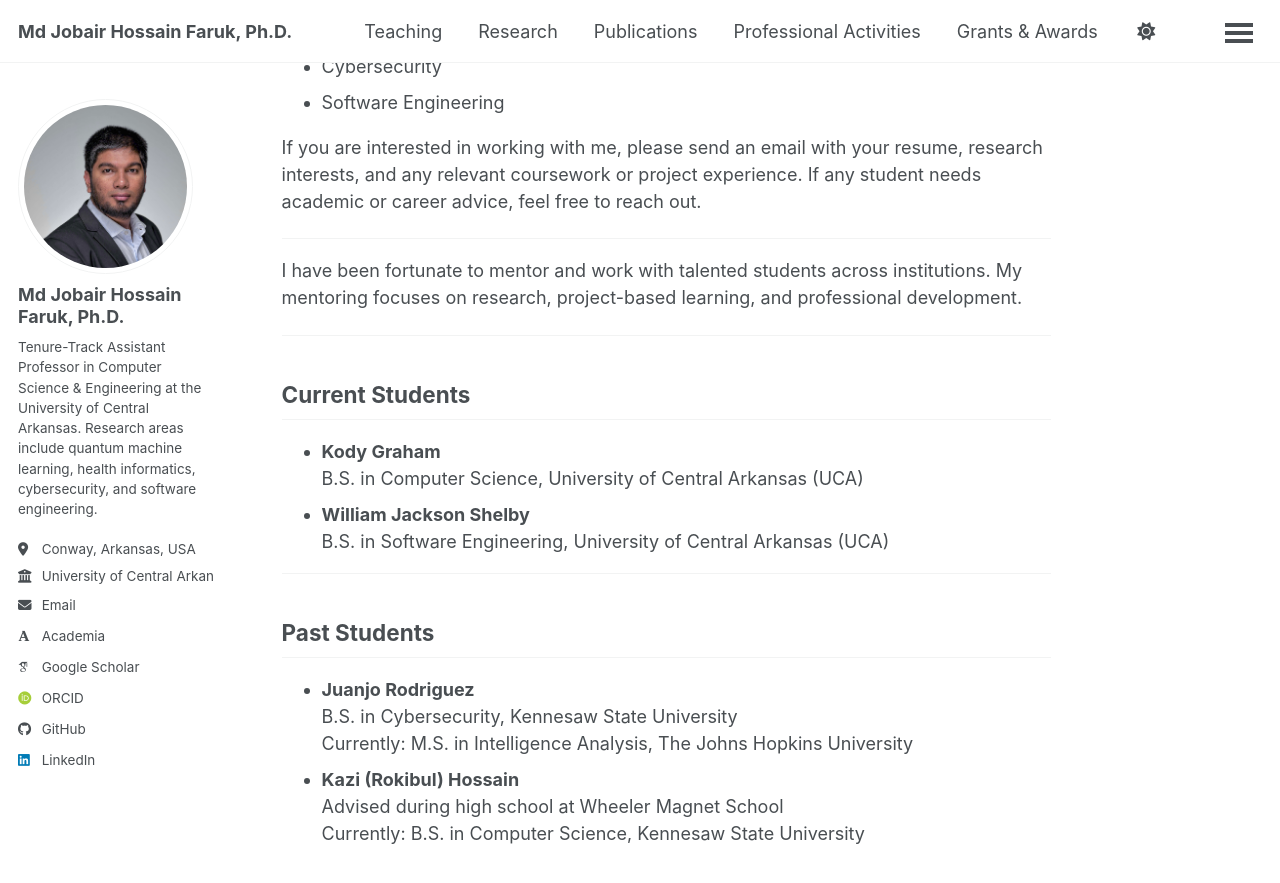
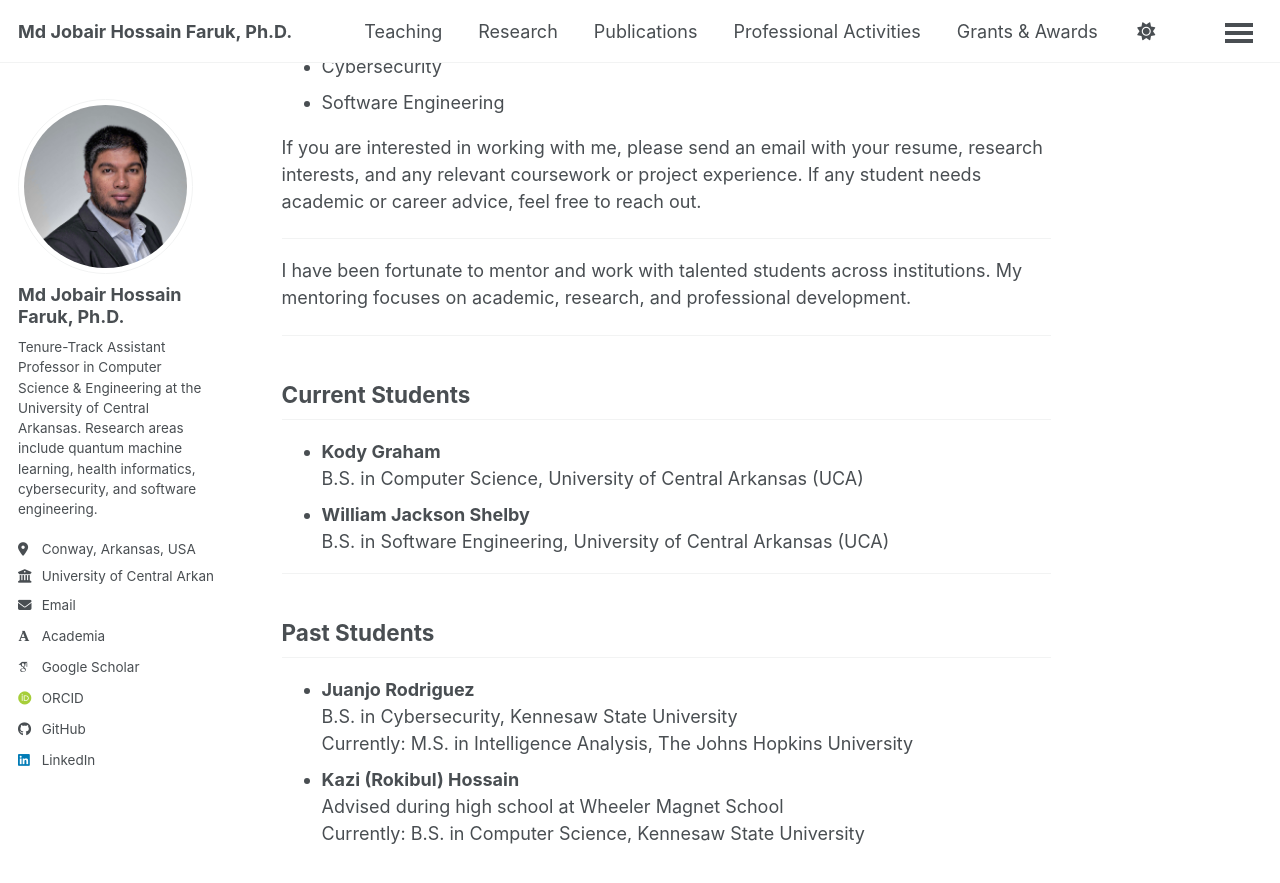
Before and after one commit to jobair-hossain/jobair-hossain.github.io, a Jekyll site: the page built from _pages/students.html, in a window 1280 px wide and 900 px high, scrolled down 369 px. Shown: the top 883 px of the window. Built offline with Jekyll 4.4.1, drawn with Linux system fonts in a browser that asks for light colours; some web fonts are replaced; a script bundle is joined from its source files by our own code; library files that are not in the unit come from our copies.

Commit message:
Update students.html

```diff
--- a/_pages/students.html
+++ b/_pages/students.html
@@ -29,7 +29,7 @@ If any student needs academic or career advice, feel free to reach out.
 
 <p>
 I have been fortunate to mentor and work with talented students across institutions.
-My mentoring focuses on research, project-based learning, and professional development.
+  My mentoring focuses on academic, research, and professional development.
 </p>
 
 <hr />
```
